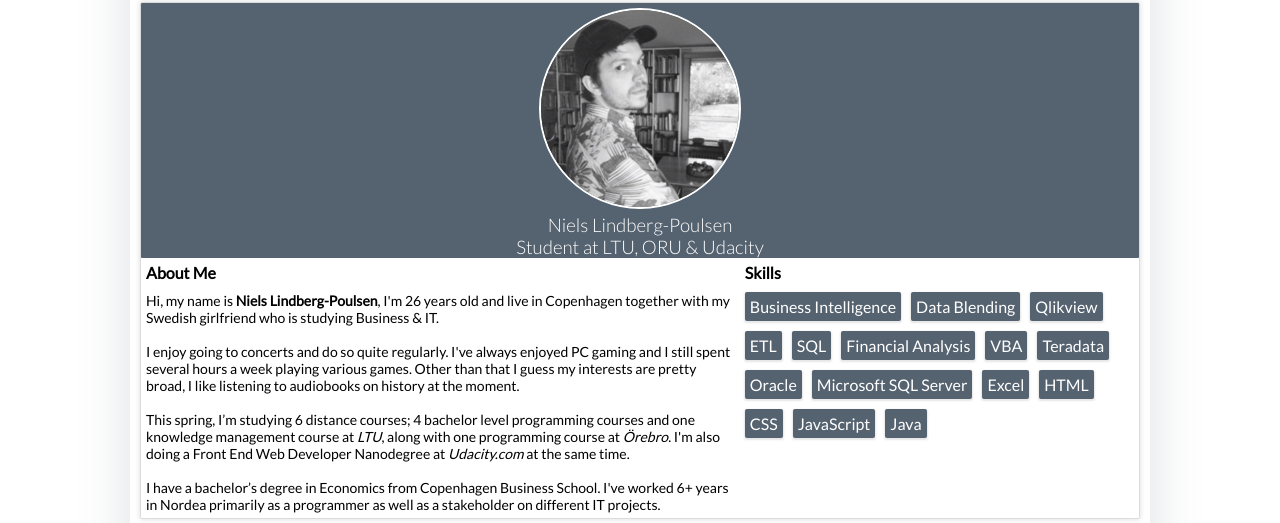
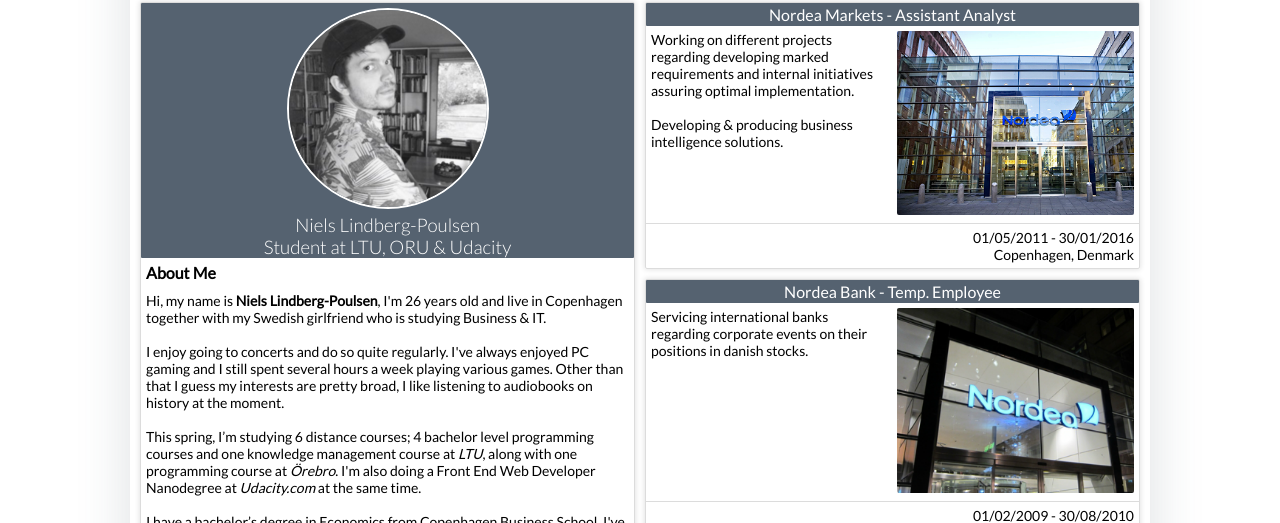
Before and after one commit to NielsLindberg/Udacity-P4, a plain HTML site: page index.html in a window 1280 px wide. Shown: the part 104-627 px from the top of the page. Drawn offline with nearby package versions, Linux system fonts and the light colour scheme.

Commit message:
add breakpoint at 1k pix

```diff
--- a/css/style.css
+++ b/css/style.css
@@ -155,8 +155,8 @@
 .entry-titel {
     border-radius: 1px;
     background-color: rgb(85, 98, 112);
-    padding-top: 10px;
-    padding-bottom: 10px;
+    padding-top: 2px;
+    padding-bottom: 2px;
     width: 100%;
     text-align: center;
 }
@@ -330,7 +330,6 @@
 
 /*---------------------SPECIFIC CLASSES-------------------*/
 
-
 /*---------------------FOOTER/CONTACT-------------------*/
 
 .contact {
@@ -392,7 +391,7 @@
     }
 }
 
-@media screen and (min-width:701px) {
+@media screen and (min-width:701px) and (max-width:1000px) {
     .about-me {
         width: 60%;
     }
@@ -400,3 +399,38 @@
         width: 40%;
     }
 }
+
+@media screen and (min-width:1001px) {
+    .page-main {
+        justify-content:space-between;
+    }
+    .bio-container {
+        width:49.5%;
+    }
+    .work-container {
+        width:49.5%;
+    }
+    .work-container .entry {
+        width: 100%;
+    }
+    .work-container .entry-content {
+        -webkit-justify-content: space-between;
+        -ms-flex-pack: justify;
+        justify-content: space-between;
+    }
+    .work-container .entry-fig {
+        width: 48%;
+        -webkit-order: 2;
+        -ms-flex-order: 2;
+        order: 2;
+    }
+    .work-container .entry-description {
+        width: 48%;
+        -webkit-order: 1;
+        -ms-flex-order: 1;
+        order: 1;
+    }
+    .work-container .entry-description p {
+        padding: 5px;
+    }
+}
--- a/index.html
+++ b/index.html
@@ -22,11 +22,11 @@
             </nav>
         </header>
         <main class="page-main">
-            <section id="bio" class="section-container">
+            <section id="bio" class="bio-container section-container">
                 <h2 class="section-header">Bio</h2>
                 <hr>
             </section>
-            <section class="section-container">
+            <section class="work-container section-container">
                 <h2 class="section-header">Work Experience</h2>
                 <hr>
                 <section id="work" class="entry-container">
```
